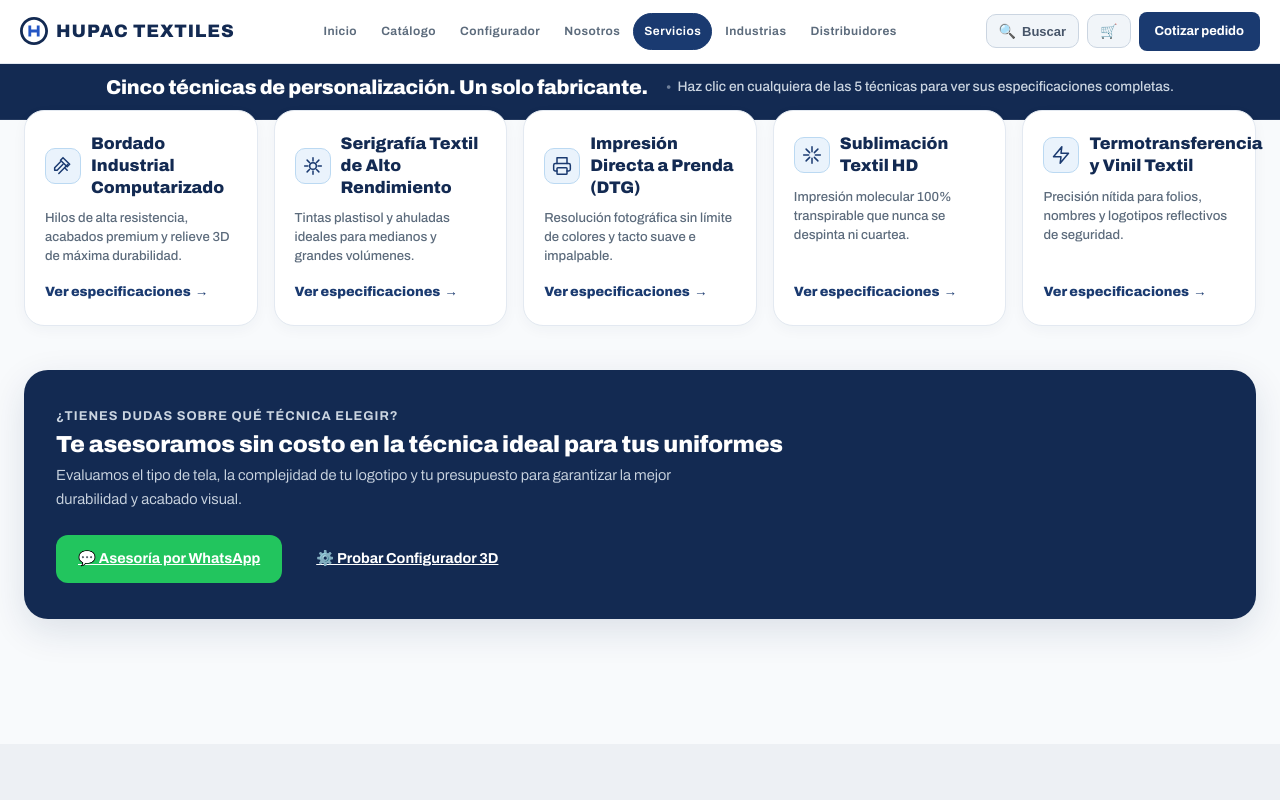
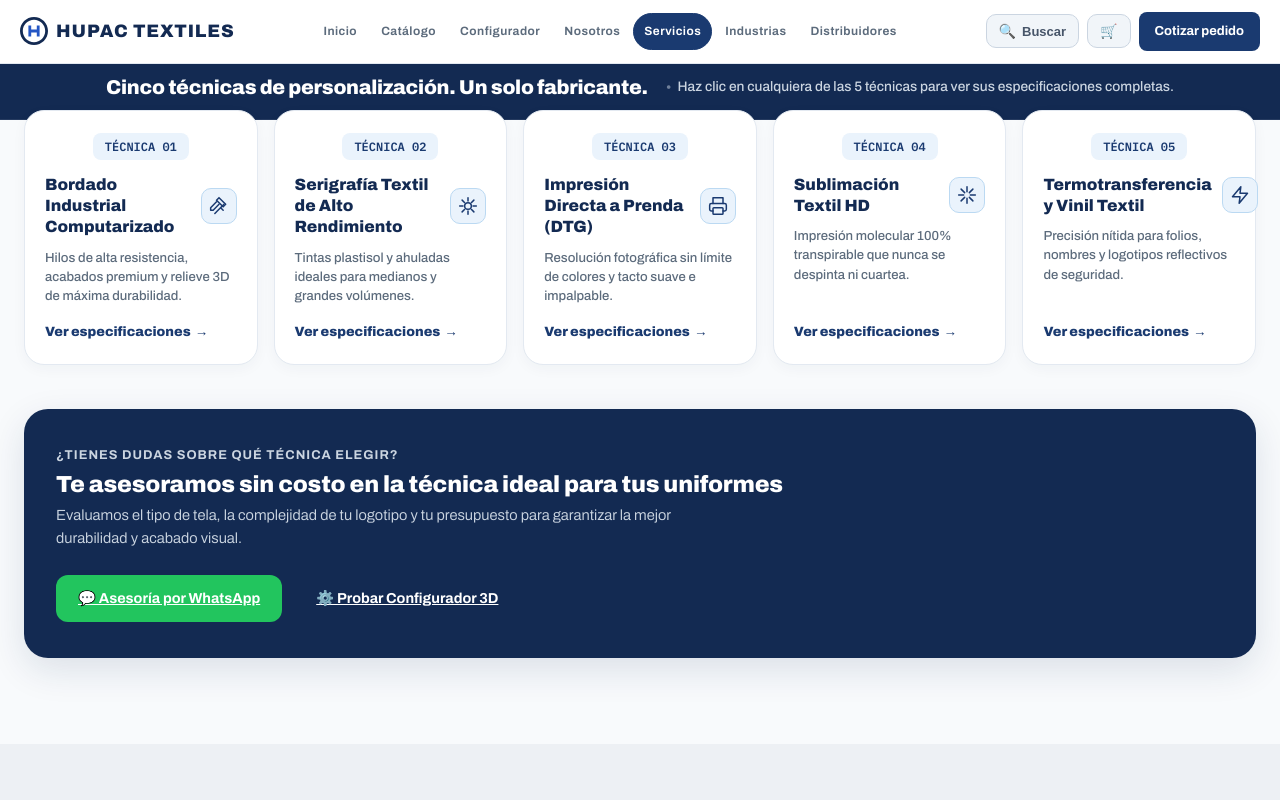
Before and after one commit to danieltrejomx/hupac-textiles-web, a Next.js app: page /servicios in a window 1280 px wide. Shown: the top 800 px of the page. Built offline with nearby package versions, Linux system fonts and the light colour scheme.

Commit message:
style: centrar etiqueta TECNICA arriba y colocar icono a la derecha del nombre de cada tecnica

```diff
--- a/app/servicios/page.tsx
+++ b/app/servicios/page.tsx
@@ -173,16 +173,35 @@ export default function ServiciosPage() {
                   }}
                 >
                   <div>
+                    {/* Badge TÉCNICA Centrado Arriba */}
+                    <div style={{ textAlign: 'center', marginBottom: '14px' }}>
+                      <span style={{
+                        fontSize: '0.75rem',
+                        fontFamily: 'var(--mono)',
+                        fontWeight: 800,
+                        color: 'var(--rey)',
+                        backgroundColor: 'var(--cielo)',
+                        padding: '4px 12px',
+                        borderRadius: '8px',
+                        display: 'inline-block'
+                      }}>
+                        TÉCNICA 0{idx + 1}
+                      </span>
+                    </div>
+
+                    {/* Nombre a la izquierda, Ícono a la derecha */}
                     <h3 style={{
-                      fontSize: '1.05rem',
+                      fontSize: '1.02rem',
                       fontWeight: 850,
                       color: 'var(--marino)',
                       margin: '0 0 10px 0',
                       lineHeight: 1.3,
                       display: 'flex',
                       alignItems: 'center',
+                      justifyContent: 'space-between',
                       gap: '10px'
                     }}>
+                      <span>{srv.titulo}</span>
                       <div style={{
                         width: '36px',
                         height: '36px',
@@ -197,7 +216,6 @@ export default function ServiciosPage() {
                       }}>
                         <IconComponent size={20} color="var(--rey)" />
                       </div>
-                      <span>{srv.titulo}</span>
                     </h3>
 
                     <p style={{ fontSize: '0.82rem', color: 'var(--texto-2)', margin: 0, lineHeight: 1.45, fontWeight: 500 }}>
```
